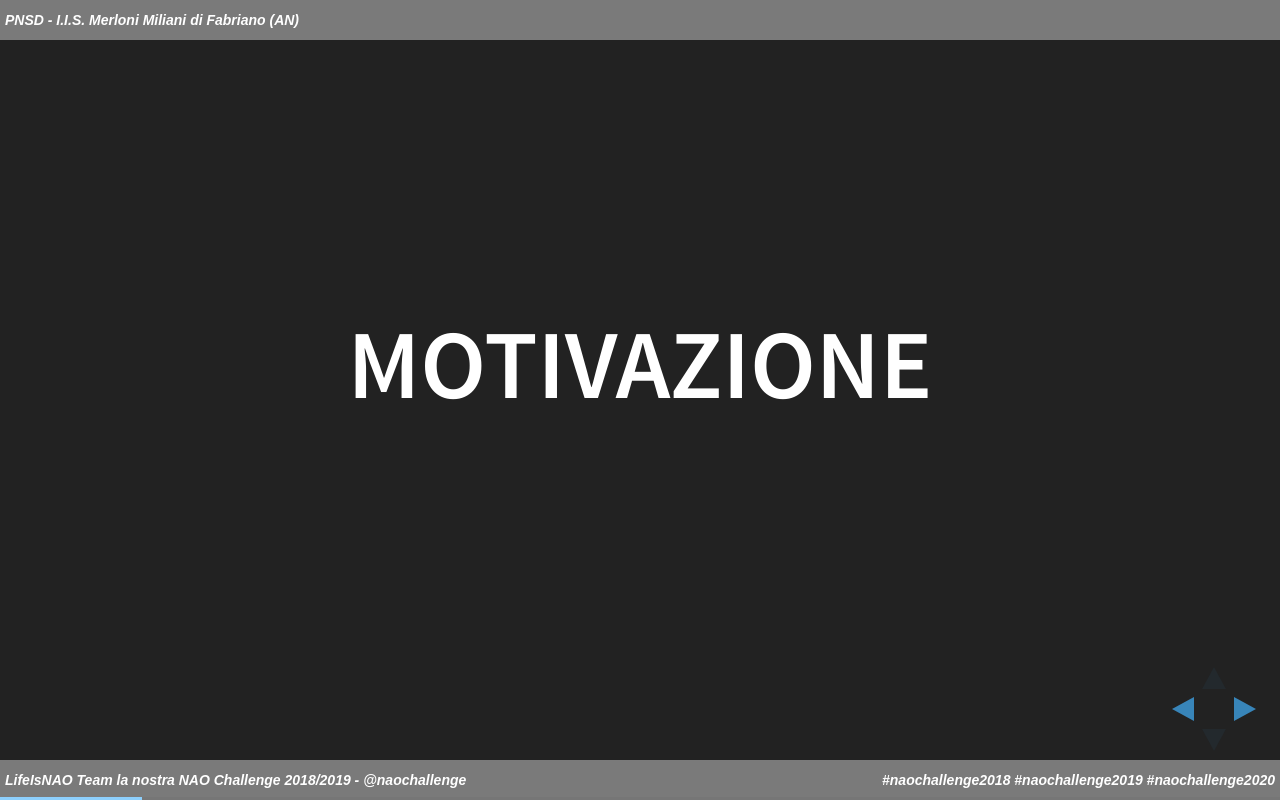
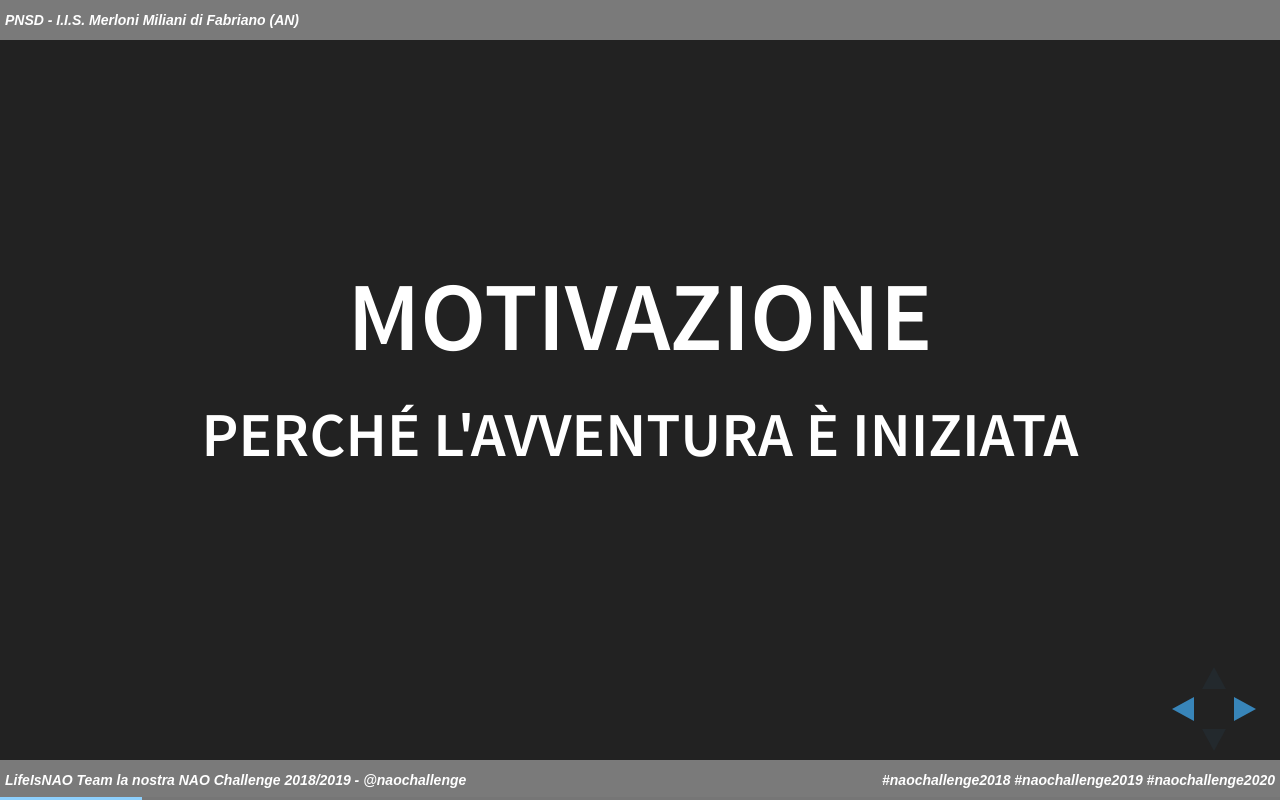
Before and after one commit to feroda/naoch19-pitch, a plain HTML site: page index.pug in a window 1280 px wide. Both pictures are taken after a click on the button 1251 px from the left and 709 px from the top of the page. Drawn offline with nearby package versions, Linux system fonts and the light colour scheme; files that its build step writes are made by us from their sources; a web font is replaced by a local one.

Commit message:
Aggiunta una didascalia "perche' l'avventura e' iniziata"

```diff
--- a/slides.pug
+++ b/slides.pug
@@ -4,6 +4,7 @@ section(data-background-image="imgs/logo.png").fullcover
 section
 
     h1 MOTIVAZIONE
+    h2 perché l'avventura è iniziata
 
 section(data-background-image="imgs/beautiful-wallpaper-download-14.jpg").fullcover
 
```
Also changed, not shown: index.html.
